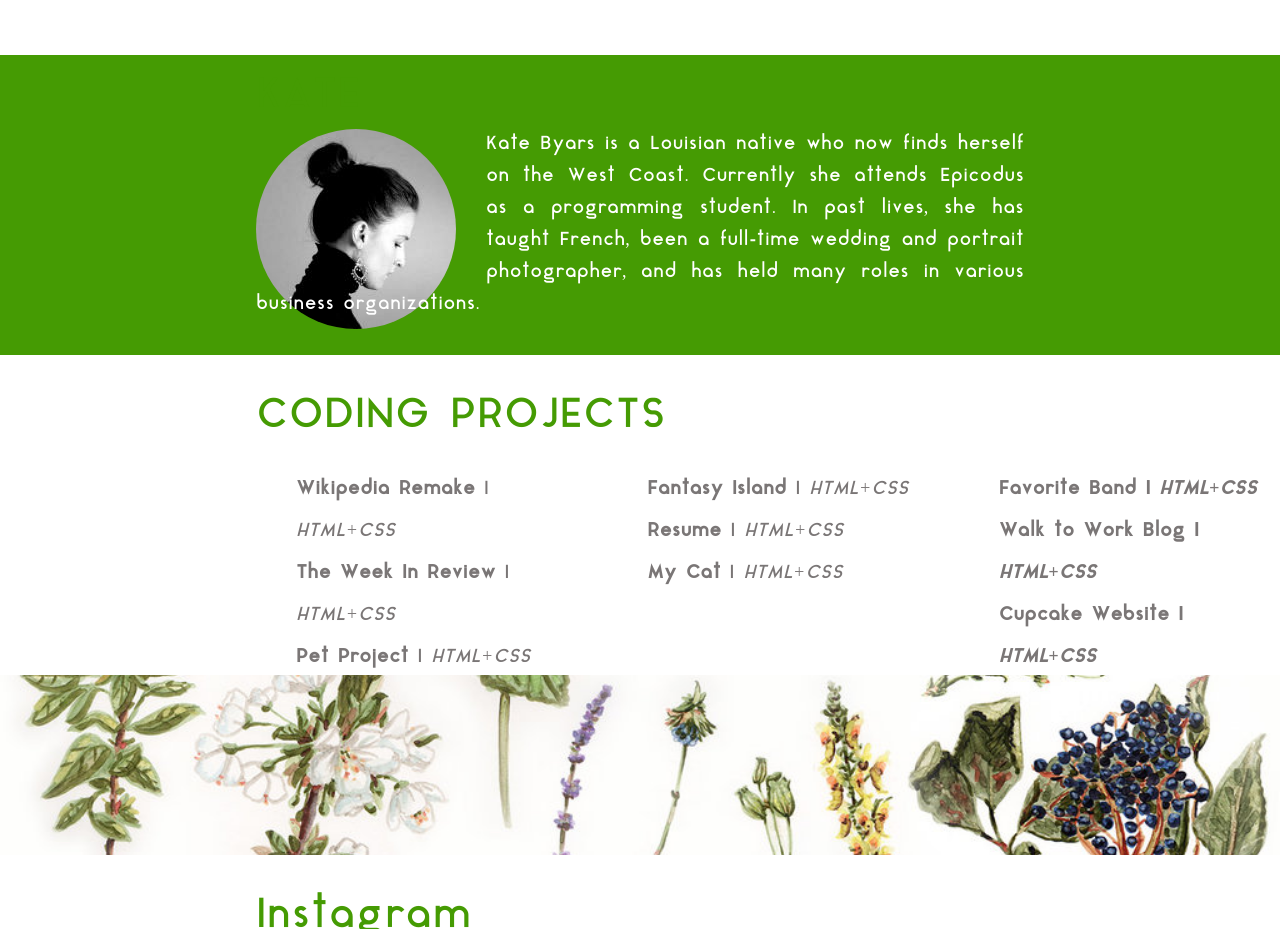
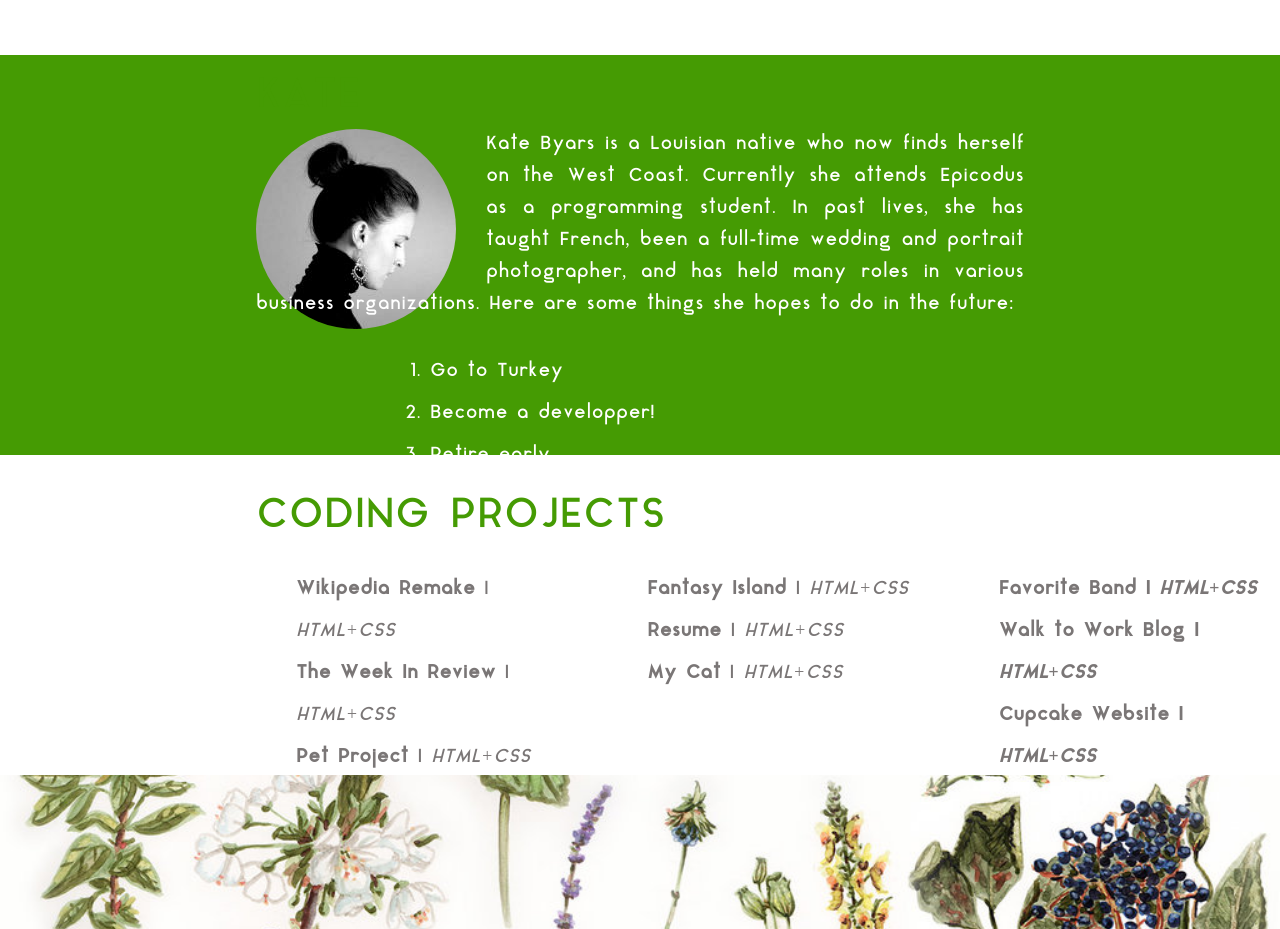
Before and after one commit to katebyars/portfolio-site, a plain HTML site: page index.html in a window 1280 px wide. Shown: the part 835-1764 px from the top of the page. Drawn offline with Linux system fonts and the light colour scheme.

Commit message:
adds an ordered list

```diff
--- a/css/styles.css
+++ b/css/styles.css
@@ -71,7 +71,7 @@ p {
 
 .row-teal{
   background-color: #459b03;
-  height: 300px;
+  height: 400px;
   width: auto;
 }
 
@@ -103,9 +103,12 @@ a {
 
 ol {
   font-family: Aqua;
-  font-size: 80px;
-  color:  #a9adad;
-  line-height: 125px;
+  font-size: 18px;
+  line-height: 42px;
+  color: #ffffff;
+  text-align: left;
+  max-width: 500px;
+  padding-top: 20px;
 }
 .container-fluid{
   padding: 0px;
--- a/index.html
+++ b/index.html
@@ -54,7 +54,13 @@
     <div class="row-fluid row-teal">
     <h3>KATE</h3>
       <div class="imgleft"><img src="img/me2.jpg" class="img-circle"></div>
-        <p>Kate Byars is a Louisian native who now finds herself on the West Coast. Currently she attends Epicodus as a programming student. In past lives, she has taught French, been a full-time wedding and portrait photographer, and has held many roles in various business organizations.  </p>
+        <p>Kate Byars is a Louisian native who now finds herself on the West Coast. Currently she attends Epicodus as a programming student. In past lives, she has taught French, been a full-time wedding and portrait photographer, and has held many roles in various business organizations. Here are some things she hopes to do in the future:
+          <ol>
+            <li>Go to Turkey</li>
+            <li>Become a developper!</li>
+            <li>Retire early</li>
+          </ol>
+        </p>
       </div>
 
     <div class="row-white">
```
